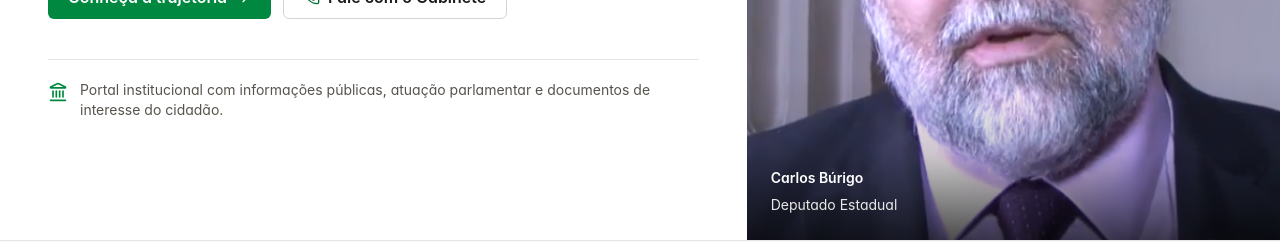
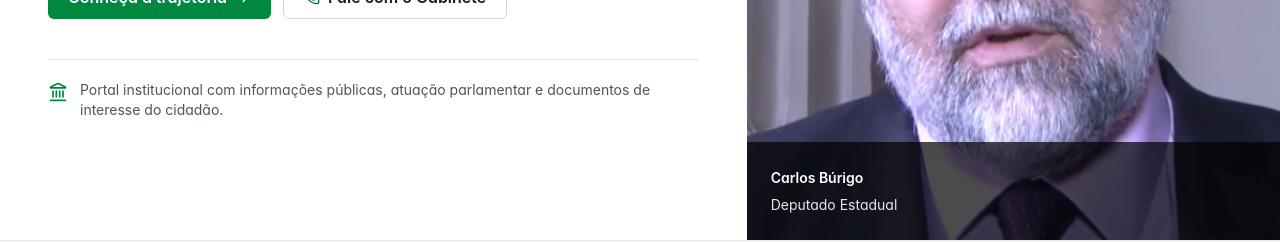
Before and after one commit to Tokenizaa/Deputado-Carlos-Burigo, a React (Vite) app: page / in a window 1280 px wide. Shown: the part 558-800 px from the top of the page. Built offline with nearby package versions, Linux system fonts and the light colour scheme; no server answers.

Commit message:
refactor: remove decorative hero gradient

```diff
--- a/src/components/public/HeroSection.tsx
+++ b/src/components/public/HeroSection.tsx
@@ -69,7 +69,7 @@ export const HeroSection: React.FC<HeroSectionProps> = ({ customTitle, customSub
             referrerPolicy="no-referrer"
             onError={(event) => { (event.target as HTMLImageElement).src = '/assets/carlos_burigo_portrait.png'; }}
           />
-          <div className="absolute inset-x-0 bottom-0 bg-gradient-to-t from-black/70 via-black/20 to-transparent p-6 pt-24 text-white">
+          <div className="absolute inset-x-0 bottom-0 bg-black/70 p-6 text-white">
             <p className="text-sm font-semibold">{name}</p>
             <p className="mt-1 text-sm text-white/90">{role}</p>
           </div>
```
